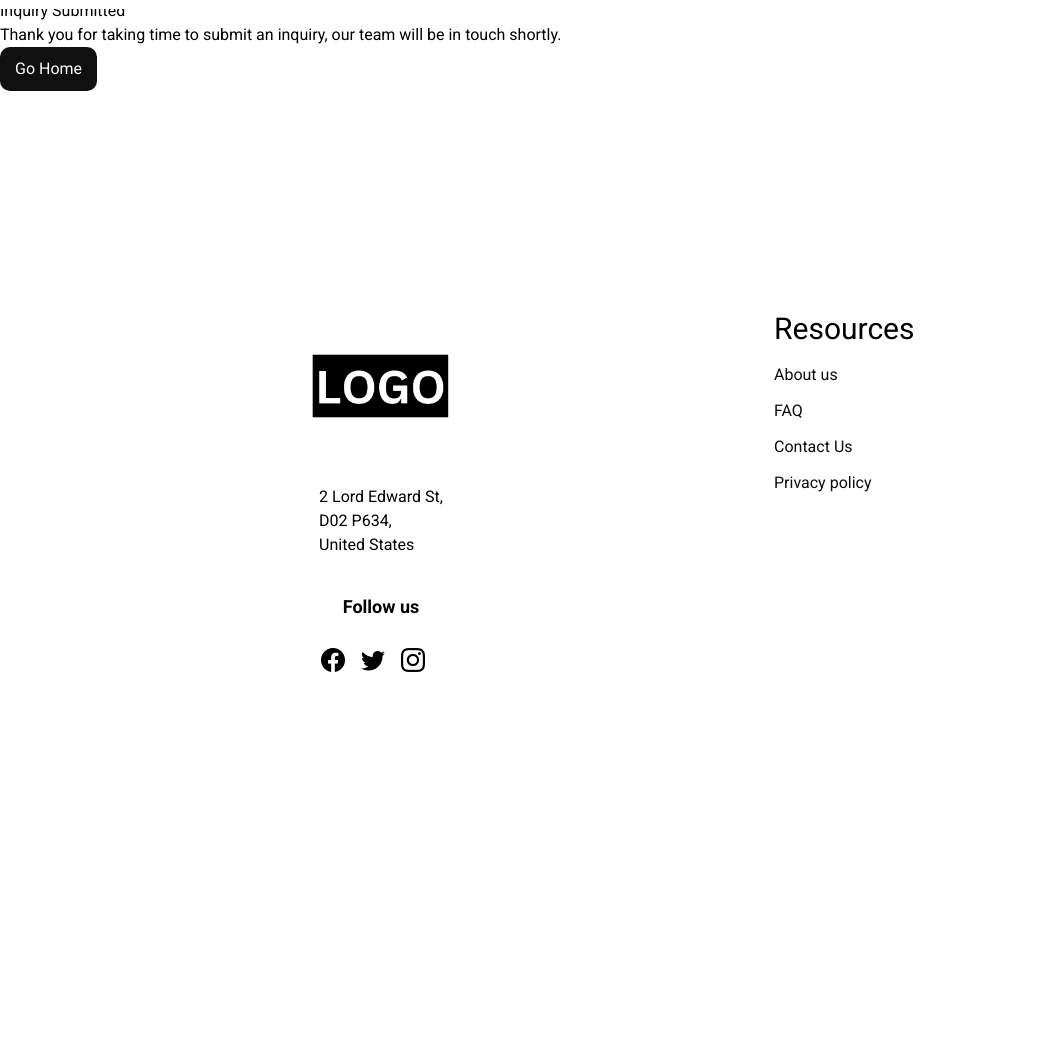
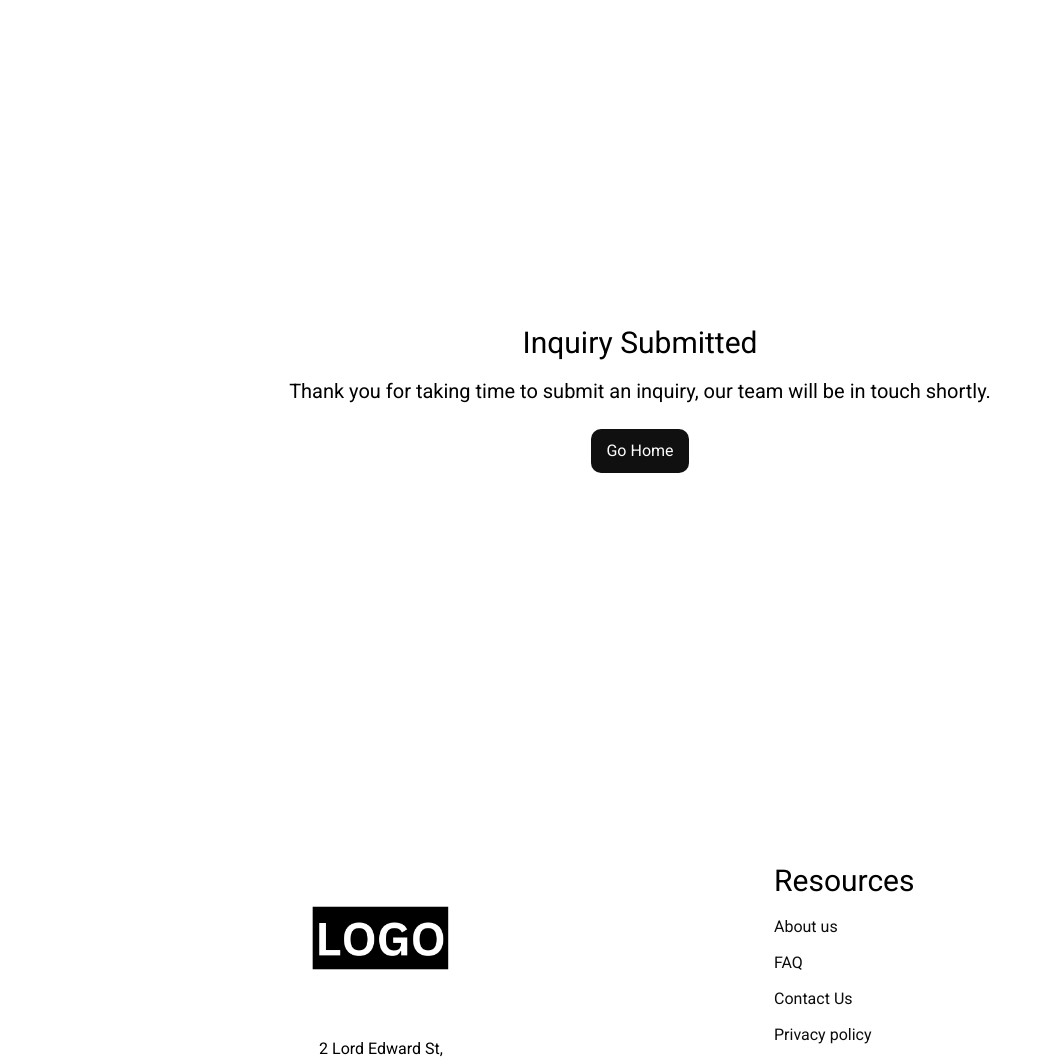
Before and after one commit to wesordonez/web-dev-template, a Django app: page /contact-us/success/ in a window 1280 px wide. Shown: the part 51-1108 px from the top of the page, without its empty margins (0-1052 px from the left). Before the commit the page ends 723 px from the top, so only its background shows below. Run offline with Django 4.2, Linux system fonts and the light colour scheme; parts of the project's set-up code (start-up, migrations or seed data) failed here and were passed over; some libraries are stand-ins or nearby versions; some web fonts are replaced.

Commit message:
removed tw- prefix in the success.html

```diff
--- a/styling/static/css/dist/styles.css
+++ b/styling/static/css/dist/styles.css
@@ -717,6 +717,10 @@ video {
   margin-top: 5%;
 }
 
+.mt-6 {
+  margin-top: 1.5rem;
+}
+
 .block {
   display: block;
 }
@@ -780,6 +784,10 @@ video {
 
 .h-\[35px\] {
   height: 35px;
+}
+
+.h-\[100vh\] {
+  height: 100vh;
 }
 
 .max-h-\[150px\] {
--- a/templates/html/components/pages/success.html
+++ b/templates/html/components/pages/success.html
@@ -10,18 +10,18 @@
 
 {% block content %}
 
-    <div class="tw-w-full tw-h-[100vh] tw-place-content-center
-                tw-place-items-center tw-flex tw-flex-col">
+    <div class="w-full h-[100vh] place-content-center
+                place-items-center flex flex-col">
 
-        <h2 class="tw-text-3xl">
+        <h2 class="text-3xl">
             {{title}}
         </h2>
 
-        <div class="tw-mt-4 tw-text-xl">
+        <div class="mt-4 text-xl">
             {{description}}
         </div>
 
-        <a href="{% url "home" %}" class="btn tw-mt-6">
+        <a href="{% url "home" %}" class="btn mt-6">
             Go Home
         </a>
 
```
